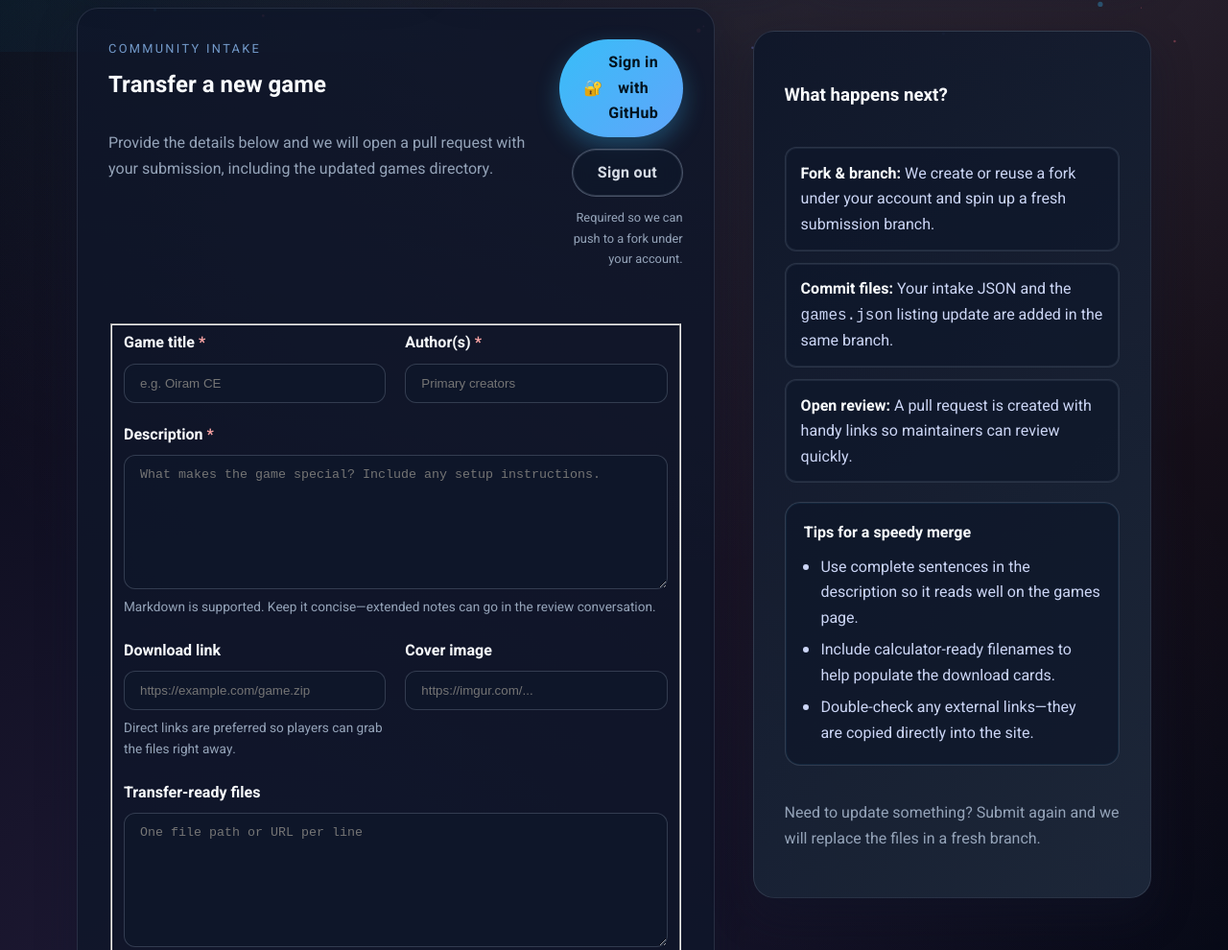
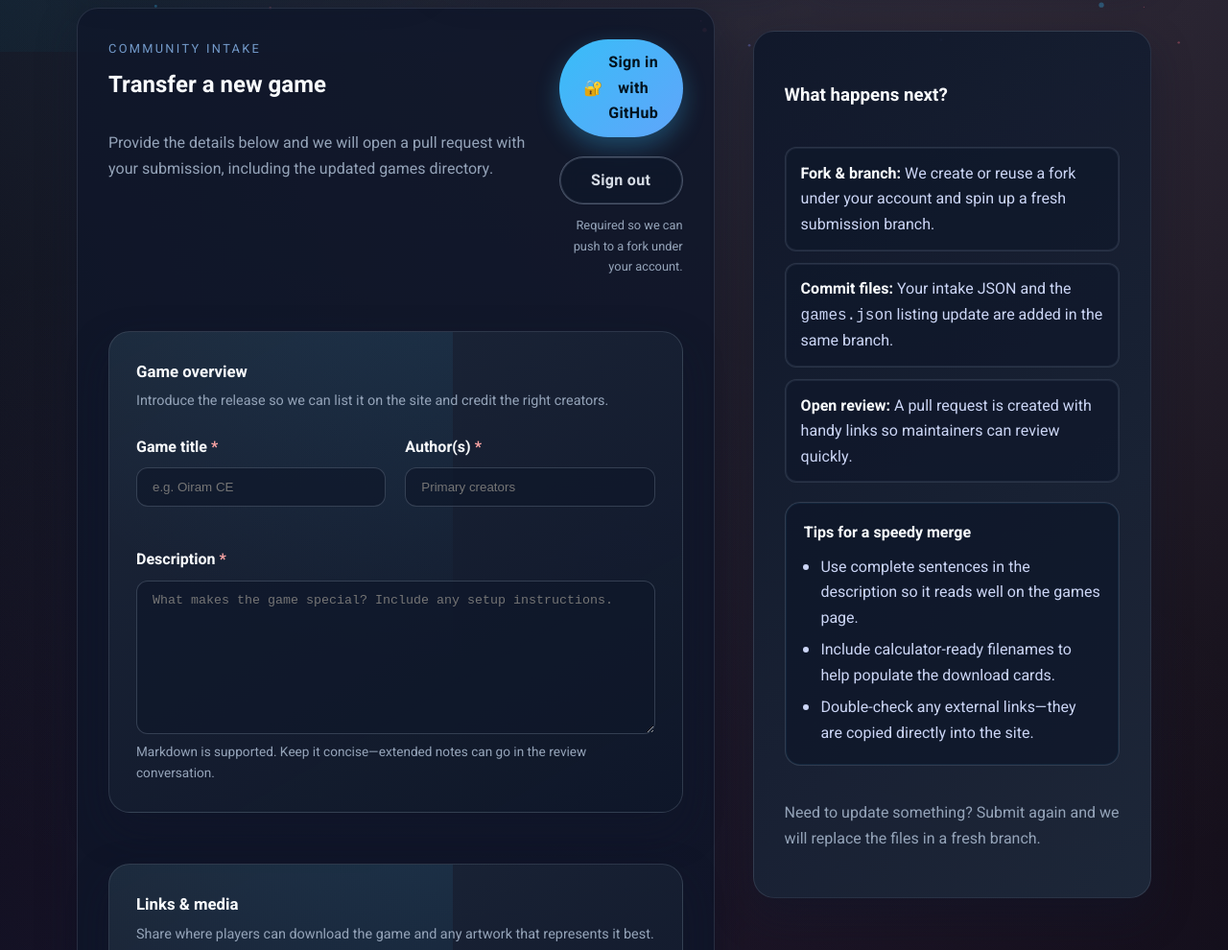
Before and after one commit to SmokeSlate/calgames, a plain HTML site: page public/tools/submit/index.html in a window 1280 px wide. Shown: the part 746-1736 px from the top of the page at 96% size. Drawn offline with nearby package versions, Linux system fonts and the light colour scheme.

Commit message:
Refine submission form layout

```diff
--- a/public/assets/css/main.css
+++ b/public/assets/css/main.css
@@ -709,7 +709,7 @@ button,
   display: flex;
   flex-direction: column;
   gap: 0.75rem;
-  align-items: flex-start;
+  align-items: stretch;
 }
 
 @media (min-width: 640px) {
@@ -743,14 +743,19 @@ button,
 }
 
 .auth-status {
-  display: flex;
-  align-items: center;
-  gap: 0.75rem;
+  display: grid;
+  gap: 0.5rem;
+  width: 100%;
 }
 
 .auth-user {
   font-weight: 600;
   color: var(--text-secondary);
+  justify-self: start;
+}
+
+.auth-status .button {
+  width: 100%;
 }
 
 .submission-status {
@@ -791,6 +796,70 @@ button,
   background: rgba(30, 64, 175, 0.35);
 }
 
+.submission-fieldset {
+  border: 0;
+  padding: 0;
+  margin: 0;
+  display: grid;
+  gap: clamp(1.25rem, 3vw, 1.75rem);
+}
+
+.form-section {
+  position: relative;
+  border-radius: var(--radius-lg);
+  border: 1px solid rgba(148, 163, 184, 0.22);
+  background: linear-gradient(150deg, rgba(30, 41, 59, 0.92), rgba(15, 23, 42, 0.88));
+  padding: clamp(1.25rem, 3vw, 1.75rem);
+  box-shadow: var(--shadow-soft);
+  display: grid;
+  gap: clamp(1rem, 2.5vw, 1.5rem);
+  overflow: hidden;
+}
+
+.form-section::before {
+  content: '';
+  position: absolute;
+  inset: -40% 40% auto -40%;
+  height: 120%;
+  background: radial-gradient(circle at top right, rgba(56, 189, 248, 0.12), transparent 65%);
+  pointer-events: none;
+}
+
+.form-section + .form-section {
+  margin-top: clamp(1.1rem, 2.5vw, 1.6rem);
+}
+
+.form-section-header {
+  position: relative;
+  display: grid;
+  gap: 0.35rem;
+}
+
+.form-section-title {
+  margin: 0;
+  font-size: 1.05rem;
+  font-weight: 600;
+  color: var(--text-primary);
+}
+
+.form-section-description {
+  margin: 0;
+  color: var(--muted);
+  font-size: 0.9rem;
+  line-height: 1.5;
+}
+
+.form-section-body {
+  position: relative;
+  display: grid;
+  gap: clamp(1rem, 2vw, 1.4rem);
+}
+
+.form-section-body > .form-group:last-child,
+.form-section-body > .form-grid:last-child .form-group {
+  margin-bottom: 0;
+}
+
 .field-help {
   font-size: 0.85rem;
   color: var(--muted);
@@ -806,6 +875,16 @@ button,
   flex-direction: column;
   gap: 0.75rem;
   align-items: flex-start;
+}
+
+.form-actions .button {
+  width: 100%;
+}
+
+@media (min-width: 640px) {
+  .form-actions .button {
+    width: auto;
+  }
 }
 
 .submission-footnote {
@@ -886,7 +965,7 @@ button,
 
 @media (min-width: 720px) {
   .form-grid {
-    grid-template-columns: repeat(auto-fit, minmax(220px, 1fr));
+    grid-template-columns: repeat(auto-fit, minmax(260px, 1fr));
     align-items: start;
   }
 }
@@ -918,7 +997,7 @@ select:focus {
 
 textarea {
   resize: vertical;
-  min-height: 140px;
+  min-height: 160px;
 }
 
 .accordion-list {
--- a/public/tools/submit/index.html
+++ b/public/tools/submit/index.html
@@ -88,6 +88,12 @@
                         <fieldset class="submission-fieldset" disabled>
                             <legend class="sr-only">Game information</legend>
 
+                            <div class="form-section">
+                                <div class="form-section-header">
+                                    <h3 class="form-section-title">Game overview</h3>
+                                    <p class="form-section-description">Introduce the release so we can list it on the site and credit the right creators.</p>
+                                </div>
+                                <div class="form-section-body">
                                     <div class="form-grid">
                                         <div class="form-group">
                                             <label for="game-title">Game title <span class="required">*</span></label>
@@ -105,7 +111,15 @@
                                         <textarea id="game-description" name="description" placeholder="What makes the game special? Include any setup instructions." required></textarea>
                                         <p class="field-help">Markdown is supported. Keep it concise—extended notes can go in the review conversation.</p>
                                     </div>
+                                </div>
+                            </div>
 
+                            <div class="form-section">
+                                <div class="form-section-header">
+                                    <h3 class="form-section-title">Links &amp; media</h3>
+                                    <p class="form-section-description">Share where players can download the game and any artwork that represents it best.</p>
+                                </div>
+                                <div class="form-section-body">
                                     <div class="form-grid">
                                         <div class="form-group">
                                             <label for="game-download">Download link</label>
@@ -116,24 +130,34 @@
                                         <div class="form-group">
                                             <label for="game-image">Cover image</label>
                                             <input type="url" id="game-image" name="image" placeholder="https://imgur.com/...">
+                                            <p class="field-help">Square or landscape images display best on the games page.</p>
                                         </div>
                                     </div>
 
+                                    <div class="form-group">
+                                        <label for="game-source">Project or source link</label>
+                                        <input type="url" id="game-source" name="source" placeholder="https://github.com/creator/project">
+                                    </div>
+                                </div>
+                            </div>
+
+                            <div class="form-section">
+                                <div class="form-section-header">
+                                    <h3 class="form-section-title">Files &amp; review notes</h3>
+                                    <p class="form-section-description">Let reviewers know what to expect and include any calculator-ready files for transfer.</p>
+                                </div>
+                                <div class="form-section-body">
                                     <div class="form-group">
                                         <label for="game-files">Transfer-ready files</label>
                                         <textarea id="game-files" name="files" placeholder="One file path or URL per line"></textarea>
                                         <p class="field-help">Provide calculator-ready filenames or links. These populate the uploader if the game is approved.</p>
                                     </div>
 
-                            <div class="form-grid">
-                                <div class="form-group">
-                                    <label for="game-source">Project or source link</label>
-                                    <input type="url" id="game-source" name="source" placeholder="https://github.com/creator/project">
-                                </div>
-
                                     <div class="form-group">
                                         <label for="game-notes">Extra reviewer notes</label>
                                         <textarea id="game-notes" name="notes" placeholder="Anything reviewers should double-check"></textarea>
+                                        <p class="field-help">Share testing tips, bug warnings, or anything that helps with verification.</p>
+                                    </div>
                                 </div>
                             </div>
 
```
Lines whose indentation alone changed are shown as unchanged.
